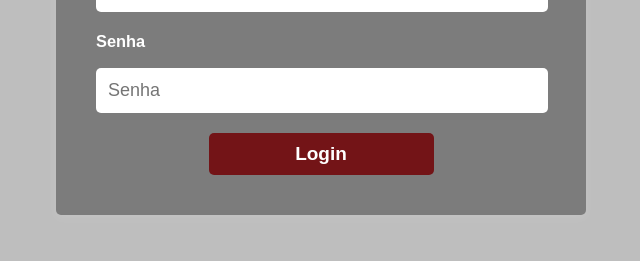
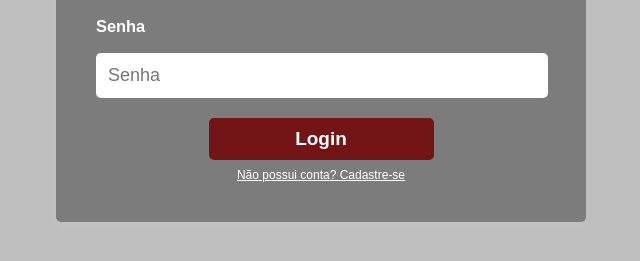
Before and after one commit to Leopalds/trabalho-redes, a website: page src/html/login.html in a window 1280 px wide. Shown: the part 351-612 px from the top of the page, without its empty margins (319-959 px from the left). Drawn offline with nearby package versions, Linux system fonts and the light colour scheme.

Commit message:
Update login page with signup link

```diff
--- a/src/css/login.css
+++ b/src/css/login.css
@@ -9,6 +9,13 @@ body {
     min-height: 90vh;
     background: #bebebe;
     background-size: cover;
+  }
+
+  .little-text{
+    display: block;
+    margin-top: 8px;
+    font-size: 12px;
+    color: #ffffff;
   }
 
   .container {
--- a/src/html/login.html
+++ b/src/html/login.html
@@ -23,6 +23,7 @@
         <input type="password" class="form-control" id="password" name="password" placeholder="Senha">
       </div>
       <button type="submit" class="btn btn-primary"><b>Login</b></button>
+      <a href="/sign-up" class="little-text">Não possui conta? Cadastre-se</span>
     </form>
   </div>
   <script src="https://ajax.googleapis.com/ajax/libs/jquery/3.3.1/jquery.min.js"></script>
```
